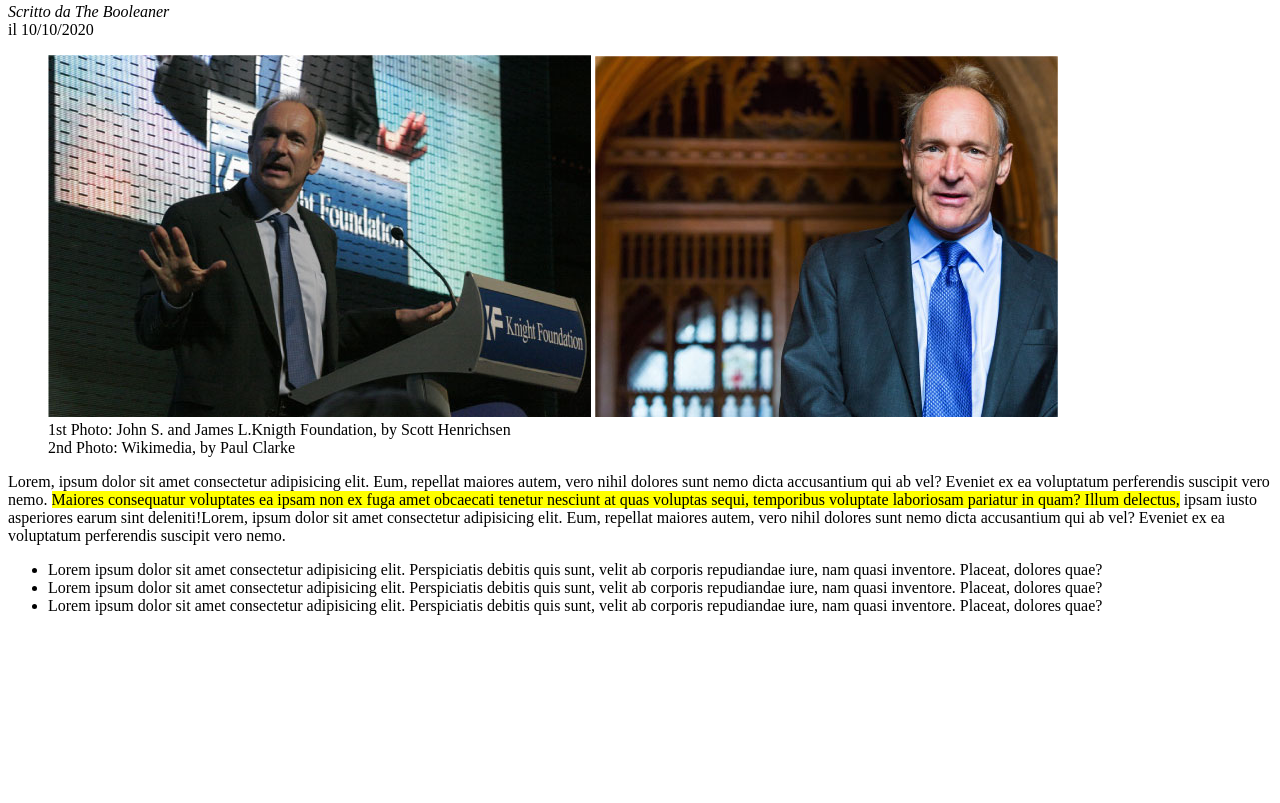
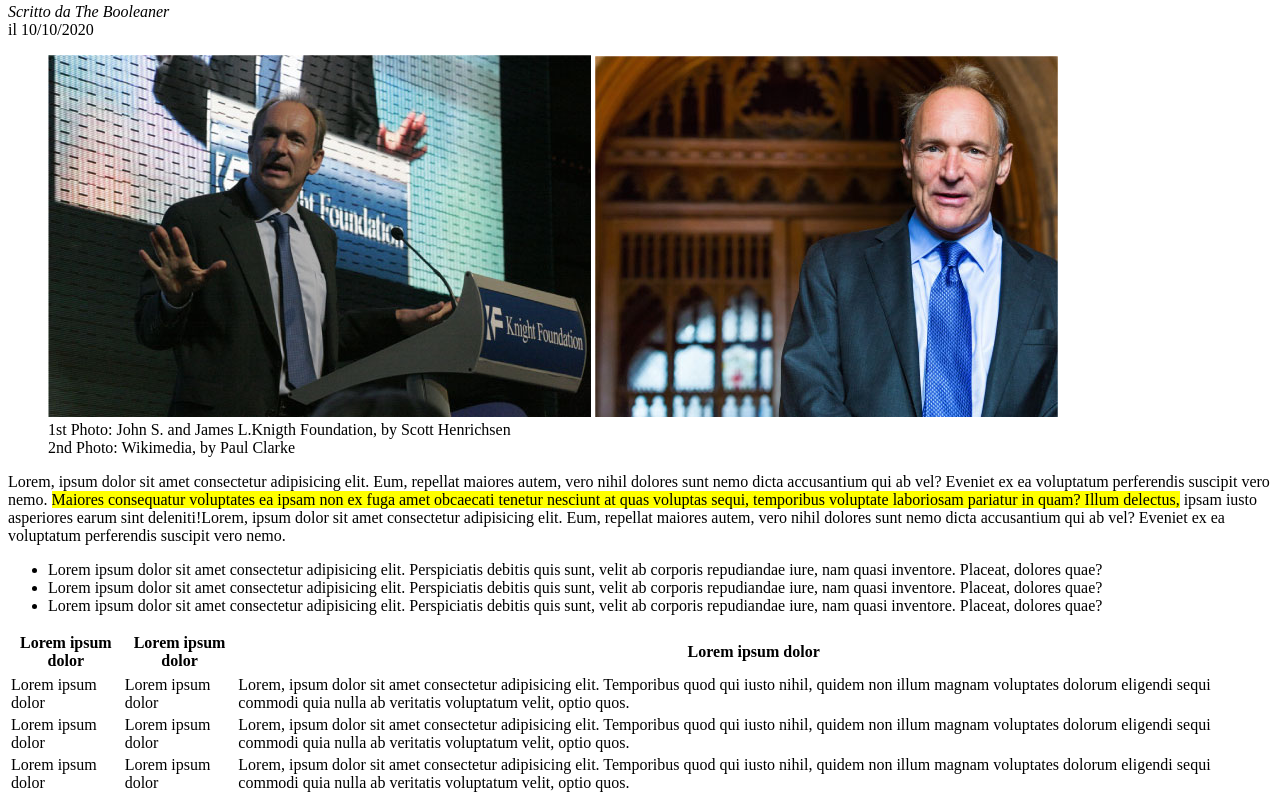
Before and after one commit to gilli-jonathan/html-css-booleaner, a plain HTML site: page index.html in a window 1280 px wide. Shown: the part 397-1200 px from the top of the page. Before the commit the page ends 1028 px from the top, so only its background shows below. Drawn offline with Linux system fonts and the light colour scheme.

Commit message:
add table and little fix

```diff
--- a/index.html
+++ b/index.html
@@ -25,7 +25,8 @@
             <article>
                 <header>
                     <div>
-                    <h1>Internet deve essere al servizio del "bene pubblico": il
+                        <h1>Internet deve essere al servizio del
+                            "bene pubblico": il
                             manifesto di Tim Barnes-Lee</h1>
 
                         <address>Scritto da <span> The
@@ -46,8 +47,19 @@
 
                 <!-- first paragraph -->
                 <div>
-                <p>Lorem, ipsum dolor sit amet consectetur adipisicing elit. Eum, repellat maiores autem, vero nihil dolores sunt nemo dicta accusantium qui ab vel? Eveniet ex ea voluptatum perferendis suscipit vero nemo.
-                <mark>Maiores consequatur voluptates ea ipsam non ex fuga amet obcaecati tenetur nesciunt at quas voluptas sequi, temporibus voluptate laboriosam pariatur in quam? Illum delectus,</mark> ipsam iusto asperiores earum sint deleniti!Lorem, ipsum dolor sit amet consectetur adipisicing elit. Eum, repellat maiores autem, vero nihil dolores sunt nemo dicta accusantium qui ab vel? Eveniet ex ea voluptatum perferendis suscipit vero nemo.
+                    <p>Lorem, ipsum dolor sit amet consectetur adipisicing elit.
+                        Eum, repellat maiores autem, vero nihil dolores sunt
+                        nemo dicta accusantium qui ab vel? Eveniet ex ea
+                        voluptatum perferendis suscipit vero nemo.
+                        <mark>Maiores consequatur voluptates ea ipsam non ex
+                            fuga amet obcaecati tenetur nesciunt at quas
+                            voluptas sequi, temporibus voluptate laboriosam
+                            pariatur in quam? Illum delectus,</mark> ipsam iusto
+                        asperiores earum sint deleniti!Lorem, ipsum dolor sit
+                        amet consectetur adipisicing elit. Eum, repellat maiores
+                        autem, vero nihil dolores sunt nemo dicta accusantium
+                        qui ab vel? Eveniet ex ea voluptatum perferendis
+                        suscipit vero nemo.
                     </p>
                 </div>
                 <!-- /paragraph -->
@@ -55,13 +67,54 @@
                 <!-- unordered list -->
                 <div>
                     <ul>
-                    <li>Lorem ipsum dolor sit amet consectetur adipisicing elit. Perspiciatis debitis quis sunt, velit ab corporis repudiandae iure, nam quasi inventore. Placeat, dolores quae?</li>
-                    <li>Lorem ipsum dolor sit amet consectetur adipisicing elit. Perspiciatis debitis quis sunt, velit ab corporis repudiandae iure, nam quasi inventore. Placeat, dolores quae?</li>
-                    <li>Lorem ipsum dolor sit amet consectetur adipisicing elit. Perspiciatis debitis quis sunt, velit ab corporis repudiandae iure, nam quasi inventore. Placeat, dolores quae?</li>
+                        <li>Lorem ipsum dolor sit amet consectetur adipisicing
+                            elit. Perspiciatis debitis quis sunt, velit ab
+                            corporis repudiandae iure, nam quasi inventore.
+                            Placeat, dolores quae?</li>
+                        <li>Lorem ipsum dolor sit amet consectetur adipisicing
+                            elit. Perspiciatis debitis quis sunt, velit ab
+                            corporis repudiandae iure, nam quasi inventore.
+                            Placeat, dolores quae?</li>
+                        <li>Lorem ipsum dolor sit amet consectetur adipisicing
+                            elit. Perspiciatis debitis quis sunt, velit ab
+                            corporis repudiandae iure, nam quasi inventore.
+                            Placeat, dolores quae?</li>
 
                     </ul>
                 </div>
                 <!--/unordered list  -->
+
+                <!-- table -->
+                <table>
+                    <tr>
+                        <thead>
+                            <tr>
+                                <th>Lorem ipsum dolor</th>
+                                <th>Lorem ipsum dolor</th>
+                                <th class="width-50">Lorem ipsum dolor</th>
+                            </tr>
+                        </thead>
+                        <tbody>
+                            <tr>
+                                <td>Lorem ipsum dolor</td>
+                                <td>Lorem ipsum dolor</td>
+                                <td>Lorem, ipsum dolor sit amet consectetur adipisicing elit. Temporibus quod qui iusto nihil, quidem non illum magnam voluptates dolorum eligendi sequi commodi quia nulla ab veritatis voluptatum velit, optio quos.</td>
+                            </tr>
+                            <tr class="w-background">
+                                <td>Lorem ipsum dolor</td>
+                                <td>Lorem ipsum dolor</td>
+                                <td>Lorem, ipsum dolor sit amet consectetur adipisicing elit. Temporibus quod qui iusto nihil, quidem non illum magnam voluptates dolorum eligendi sequi commodi quia nulla ab veritatis voluptatum velit, optio quos.</td>
+                            </tr>
+                            <tr>
+                                <td>Lorem ipsum dolor</td>
+                                <td>Lorem ipsum dolor</td>
+                                <td>Lorem, ipsum dolor sit amet consectetur adipisicing elit. Temporibus quod qui iusto nihil, quidem non illum magnam voluptates dolorum eligendi sequi commodi quia nulla ab veritatis voluptatum velit, optio quos.</td>
+                            </tr>
+                        </tbody>
+
+                    </tr>
+                </table>
+                <!-- /table -->
 
             </article>
 
```
Lines whose indentation alone changed are shown as unchanged.
